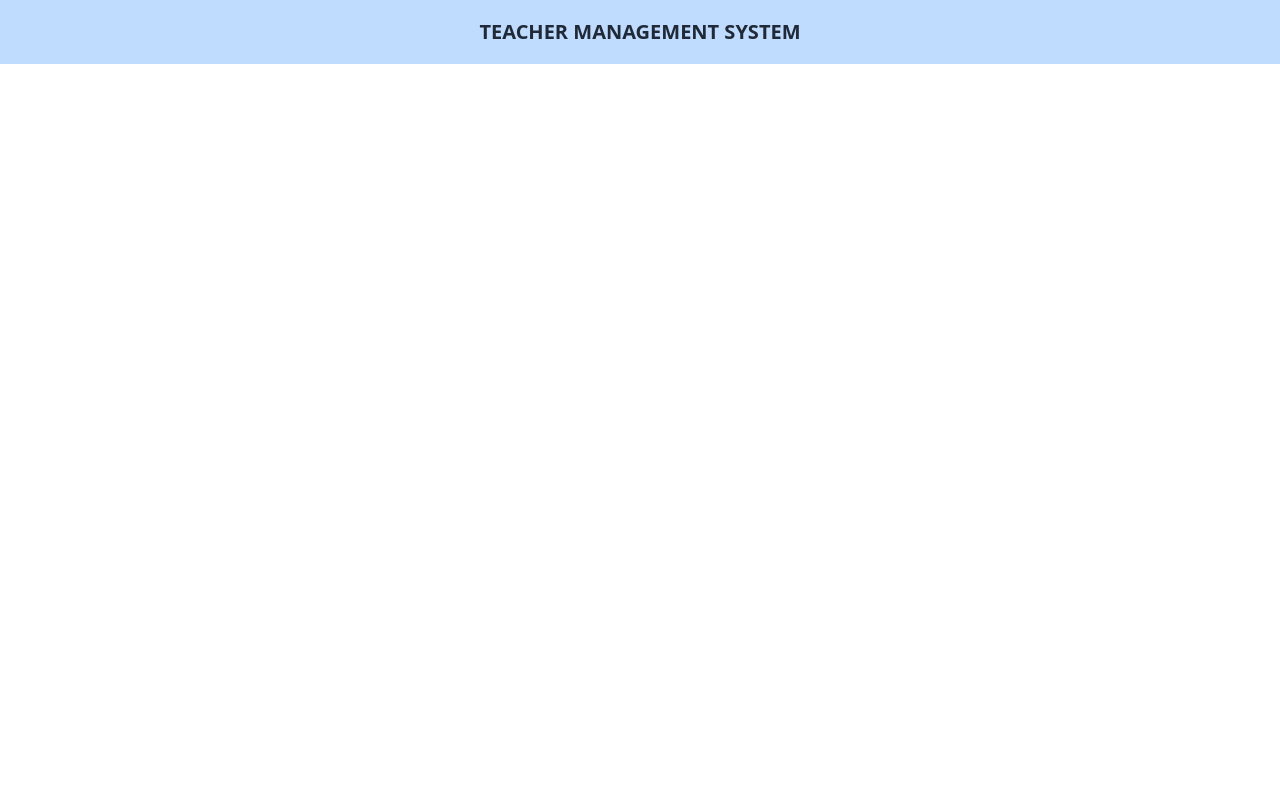
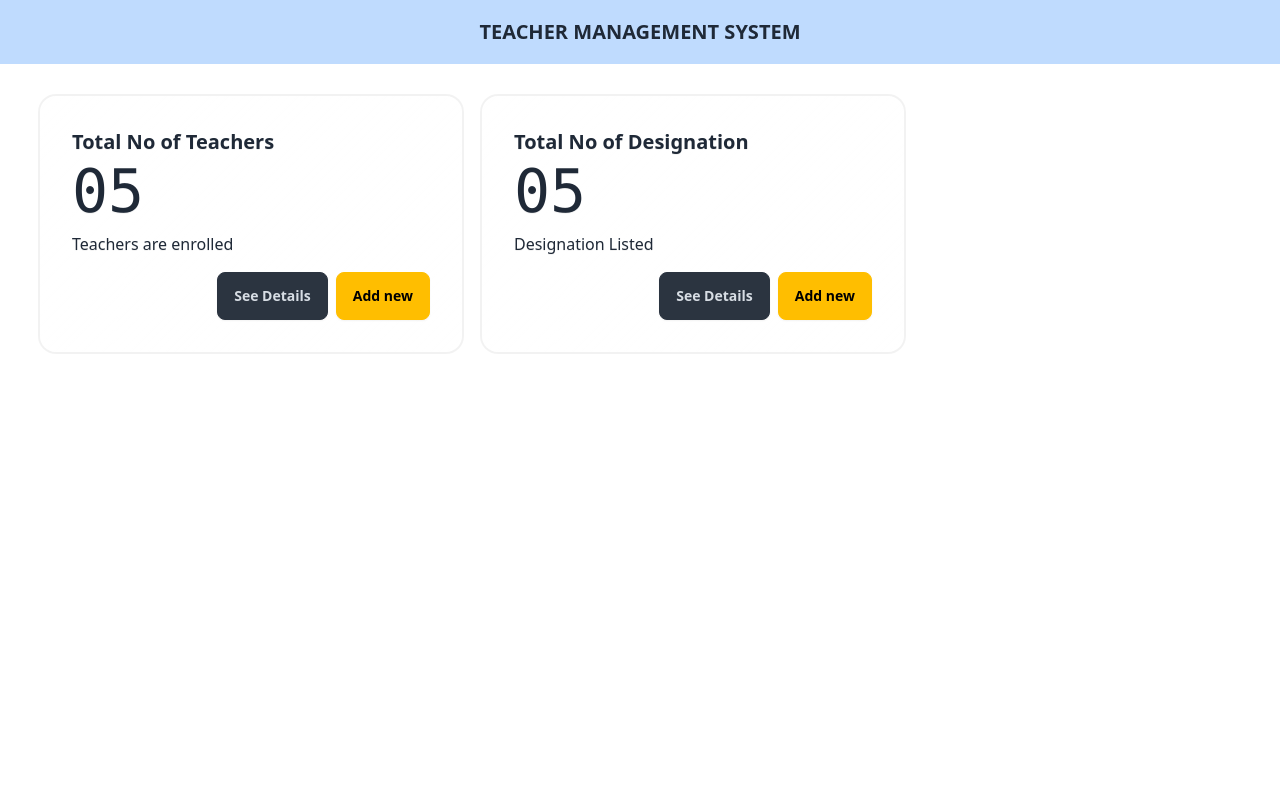
Before and after one commit to MariaTaskin01/tms-ui, a React (Vite) app: page /dashboard in a window 1280 px wide. Shown: the top 800 px of the page. Built offline with nearby package versions, Linux system fonts and the light colour scheme.

Commit message:
Dashboard UI Updated

```diff
--- a/src/pages/Dashboard.jsx
+++ b/src/pages/Dashboard.jsx
@@ -1,10 +1,52 @@
+/* eslint-disable no-undef */
 /* eslint-disable no-unused-vars */
-import React from 'react'
+import React, { useEffect, useState } from "react";
 
 const Dashboard = () => {
+  const [counter, setCounter] = useState(10);
+
+  useEffect(() => {
+    const timer = setInterval(() => {
+      setCounter((prevCounter) => (prevCounter > 0 ? prevCounter - 1 : 0));
+    }, 1000);
+    return () => clearInterval(timer);
+  }, []);
+
   return (
-    <div className="h-screen max-w-7xl px-4 mx-auto"></div>
-  )
-}
+    <div className="h-screen max-w-4xl px-4 mx-6 flex space-x-5 p-6 m-2">
 
-export default Dashboard
+      <div className="card glass w-1/2 h-64">
+        <div className="card-body">
+          <h2 className="card-title">Total No of Teachers</h2>
+          <div className="countdown font-mono text-6xl">
+            <span style={{ "--value": counter }}></span>
+          </div>
+          <p>Teachers are enrolled</p>
+          <div className="card-actions justify-end">
+            <button className="btn btn-neutral">See Details</button>
+            <button className="btn btn-warning">Add new</button>
+          </div>
+        </div>
+      </div>
+
+
+      <div className="card glass w-1/2 h-64">
+        <div className="card-body">
+          <h2 className="card-title">Total No of Designation</h2> {/* Different title for the second card */}
+          <div className="countdown font-mono text-6xl">
+            <span style={{ "--value": counter }}></span>
+          </div>
+          <p>Designation Listed</p>
+          <div className="card-actions justify-end">
+            <button className="btn btn-neutral">See Details</button>
+            <button className="btn btn-warning">Add new</button>
+          </div>
+        </div>
+      </div>
+    </div>
+  );
+
+
+};
+
+export default Dashboard;
```
